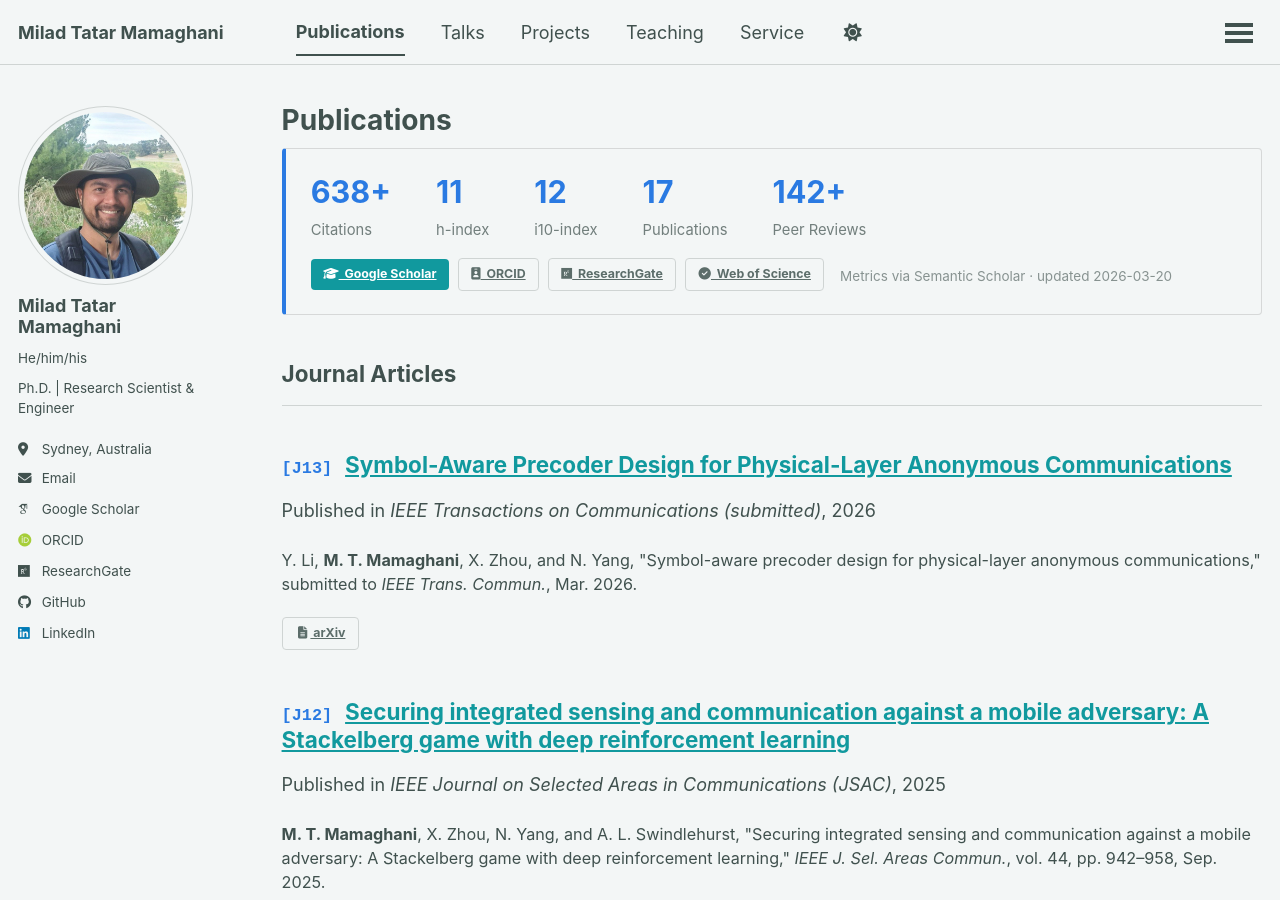
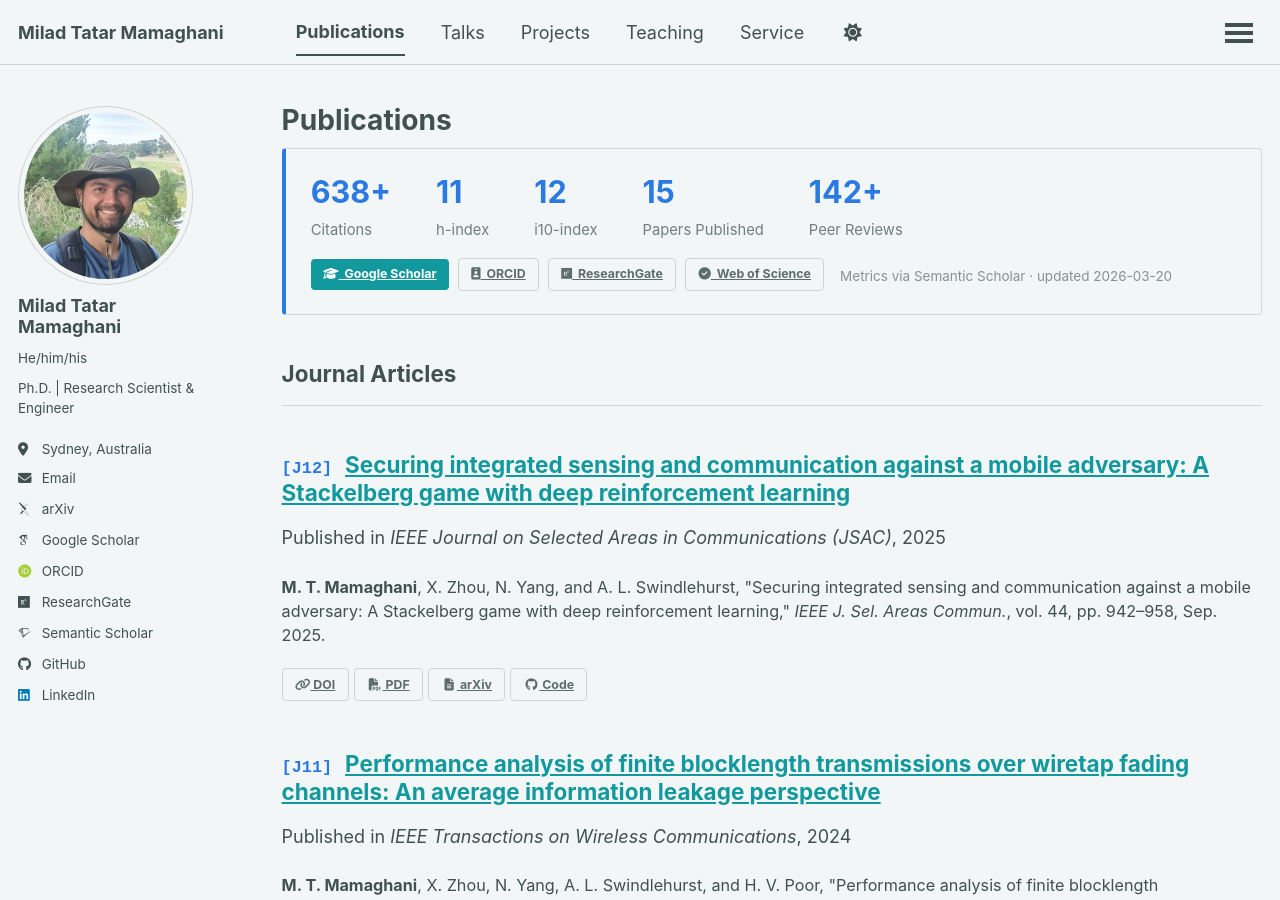
Before and after one commit to miladtm94/miladtm94.github.io, a Jekyll site: the page built from _pages/publications.html, in a window 1280 px wide and 900 px high. Built offline with Jekyll 4.4.1, drawn with Linux system fonts in a browser that asks for light colours; some web fonts are replaced; a script that is not in the unit is left out; some of the changed text lies outside the part shown.

Commit message:
Move submitted papers to new Under Review category; fix publications count
- Add 'submitted' category to publication_category in _config.yml
- Move symbol-aware-precoder from manuscripts to submitted category
- Clean venue field: remove "(submitted)" suffix
- Publications panel now shows only published papers count (journals + conferences)
- archive-single.html: show "Submitted to" / no prefix for submitted/thesis entries
- publications.html: suppress [J/C/T] labels for unlabelled categories

Co-Authored-By: Claude Sonnet 4.6 <noreply@anthropic.com>

```diff
--- a/_config.yml
+++ b/_config.yml
@@ -34,12 +34,12 @@ author:
 
   # Academic websites
   academia         : # URL
-  arxiv            : # URL - Update with the correct link to your profile
+  arxiv            : https://arxiv.org/search/?searchtype=author&query=Mamaghani%2C+M+T
   googlescholar    : "https://scholar.google.com/citations?user=aAbVeNwAAAAJ&hl=en"
   inspire-hep      : # URL
   impactstory      : # URL
   orcid            : "https://orcid.org/0000-0002-3953-7230"
-  semantic         : # URL
+  semantic         : https://www.semanticscholar.org/author/Milad-Tatar-Mamaghani/24002651
   ssrn             : # URL
   pubmed           : # URL
   researchgate     : "https://researchgate.net/profile/Milad-Tatar-Mamaghani"
@@ -86,6 +86,8 @@ author:
 publication_category:
   manuscripts:
     title: 'Journal Articles'
+  submitted:
+    title: 'Under Review'
   conferences:
     title: 'Conference Papers'
   theses:
--- a/_includes/archive-single.html
+++ b/_includes/archive-single.html
@@ -47,7 +47,13 @@
         {% if post.collection == 'teaching' %}
           <p> {{ post.type }}, <i>{{ post.venue }}</i>, {{ post.date | default: "1900-01-01" | date: "%Y" }} </p>
         {% elsif post.collection == 'publications' %}
-          <p>Published in <i>{{ post.venue }}</i>, {{ post.date | default: "1900-01-01" | date: "%Y" }} </p>
+          {% if post.category == 'submitted' %}
+            <p>Submitted to <i>{{ post.venue }}</i>, {{ post.date | default: "1900-01-01" | date: "%Y" }}</p>
+          {% elsif post.category == 'theses' %}
+            <p><i>{{ post.venue }}</i>, {{ post.date | default: "1900-01-01" | date: "%Y" }}</p>
+          {% else %}
+            <p>Published in <i>{{ post.venue }}</i>, {{ post.date | default: "1900-01-01" | date: "%Y" }}</p>
+          {% endif %}
         {% elsif post.date %}
          <p class="page__date"><strong><i class="fa fa-fw fa-calendar" aria-hidden="true"></i> {{ site.data.ui-text[site.locale].date_label | default: "Published:" }}</strong> <time datetime="{{ post.date | default: "1900-01-01" | date_to_xmlschema }}">{{ post.date | default: "1900-01-01" | date: "%B %d, %Y" }}</time></p>
         {% endif %}
--- a/_pages/publications.html
+++ b/_pages/publications.html
@@ -28,8 +28,11 @@ author_profile: true
     </div>
 
     <div>
-      <span style="font-size:1.7em; font-weight:700; color:#2a7ae2;">{{ site.publications | size }}</span><br>
-      <span style="font-size:0.82em; opacity:0.72;">Publications</span>
+      {% assign j_count = site.publications | where: "category", "manuscripts" | size %}
+      {% assign c_count = site.publications | where: "category", "conferences" | size %}
+      {% assign published_count = j_count | plus: c_count %}
+      <span style="font-size:1.7em; font-weight:700; color:#2a7ae2;">{{ published_count }}</span><br>
+      <span style="font-size:0.82em; opacity:0.72;">Papers Published</span>
     </div>
 
     <div>
@@ -66,7 +69,7 @@ author_profile: true
     {% if cat_key == "manuscripts" %}{% assign label_prefix = "[J" %}
     {% elsif cat_key == "conferences" %}{% assign label_prefix = "[C" %}
     {% elsif cat_key == "theses" %}{% assign label_prefix = "[T" %}
-    {% else %}{% assign label_prefix = "[P" %}{% endif %}
+    {% else %}{% assign label_prefix = "" %}{% endif %}
 
     {% assign cat_pubs = site.publications | where: "category", cat_key | sort: "date" %}
     {% assign cat_count = cat_pubs | size %}
@@ -74,9 +77,13 @@ author_profile: true
     {% if cat_count > 0 %}
       <h2>{{ category[1].title }}</h2><hr />
       {% for post in cat_pubs reversed %}
-        {% assign label_num = cat_count | minus: forloop.index0 %}
-        {% assign pub_label = label_prefix | append: label_num | append: "]" %}
-        {% include archive-single.html label=pub_label %}
+        {% if label_prefix != "" %}
+          {% assign label_num = cat_count | minus: forloop.index0 %}
+          {% assign pub_label = label_prefix | append: label_num | append: "]" %}
+          {% include archive-single.html label=pub_label %}
+        {% else %}
+          {% include archive-single.html %}
+        {% endif %}
       {% endfor %}
     {% endif %}
   {% endfor %}
```
Also changed, not shown: _publications/2026-03-01-symbol-aware-precoder.md (+3 -3 lines).
